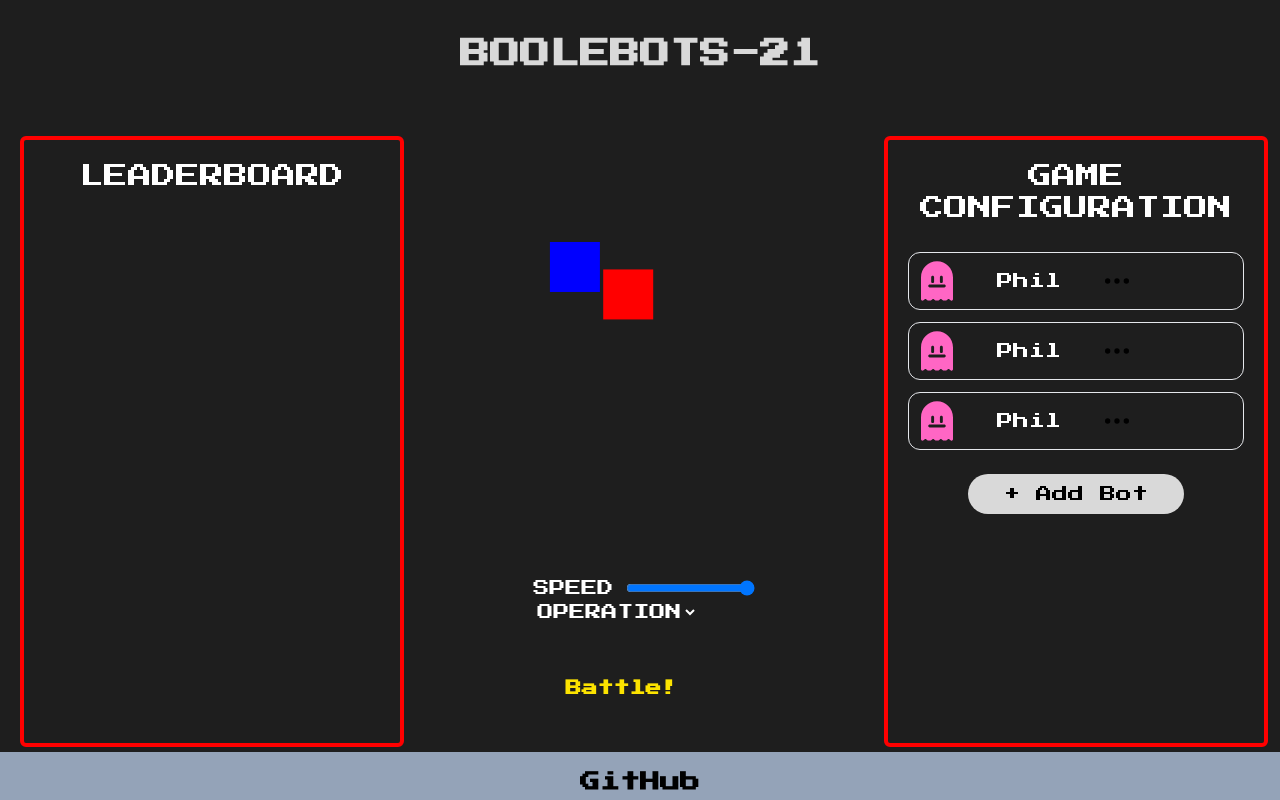
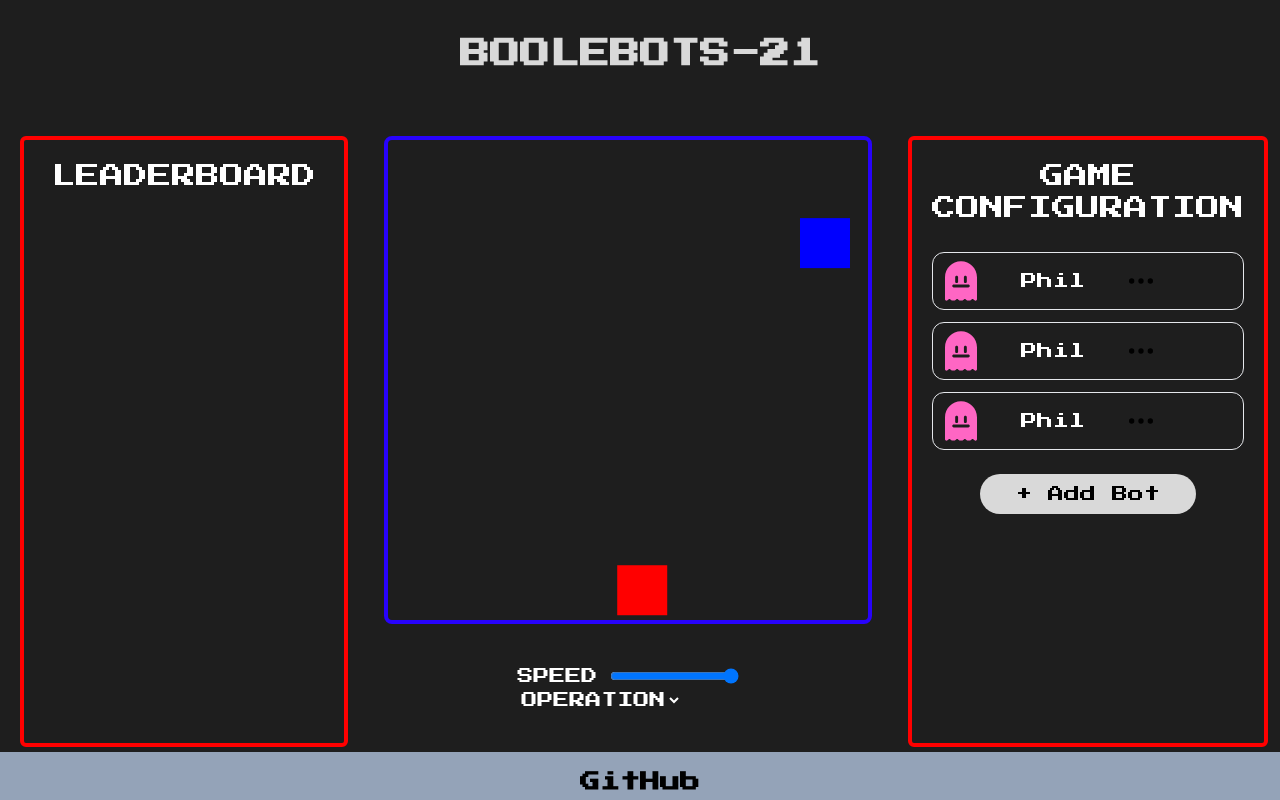
Before and after one commit to chingu-voyages/v44-tier2-team-21, a React (Vite) app: page / in a window 1280 px wide. Built offline with nearby package versions, Linux system fonts and the light colour scheme.

Commit message:
#28: place border back and increase arena size

```diff
--- a/src/components/Canvas.jsx
+++ b/src/components/Canvas.jsx
@@ -1,11 +1,11 @@
-import { useRef, useEffect } from 'react';
+import { useRef, useEffect } from "react";
 
 function Canvas() {
   const canvasRef = useRef(null);
 
   useEffect(() => {
     const canvas = canvasRef.current;
-    const context = canvas.getContext('2d');
+    const context = canvas.getContext("2d");
 
     let x1 = 80;
     let y1 = 180;
@@ -21,11 +21,11 @@ function Canvas() {
       context.clearRect(0, 0, canvas.width, canvas.height);
 
       // Draw the first square
-      context.fillStyle = 'blue';
+      context.fillStyle = "blue";
       context.fillRect(x1, y1, 50, 50);
 
       // Draw the second square
-      context.fillStyle = 'red';
+      context.fillStyle = "red";
       context.fillRect(x2, y2, 50, 50);
 
       // Update the position of the first square
@@ -73,7 +73,14 @@ function Canvas() {
     animate();
   }, []);
 
-  return <canvas ref={canvasRef} width={400} height={400} />;
+  return (
+    <canvas
+      ref={canvasRef}
+      width={480}
+      height={480}
+      className="border-4 rounded-lg border-[#2803fc]"
+    />
+  );
 }
 
 export default Canvas;
```
